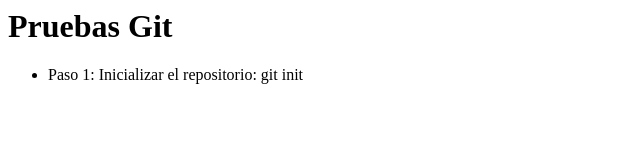
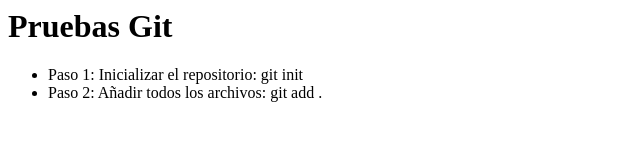
Before and after one commit to TerrenJuan/prueba-git, a plain HTML site: page index.html in a window 1280 px wide. Shown: the whole page, without its empty margins (0-640 px from the left). Drawn offline with Linux system fonts and the light colour scheme.

Commit message:
Añadido paso 2 y nuevo archivo

```diff
--- a/index.html
+++ b/index.html
@@ -1,4 +1,5 @@
 <h1>Pruebas Git</h1>
 <ul>
 <li>Paso 1: Inicializar el repositorio: git init</li>
+<li>Paso 2: Añadir todos los archivos: git add .</li>
 </ul>
```
Also changed, not shown: 1 other file.
